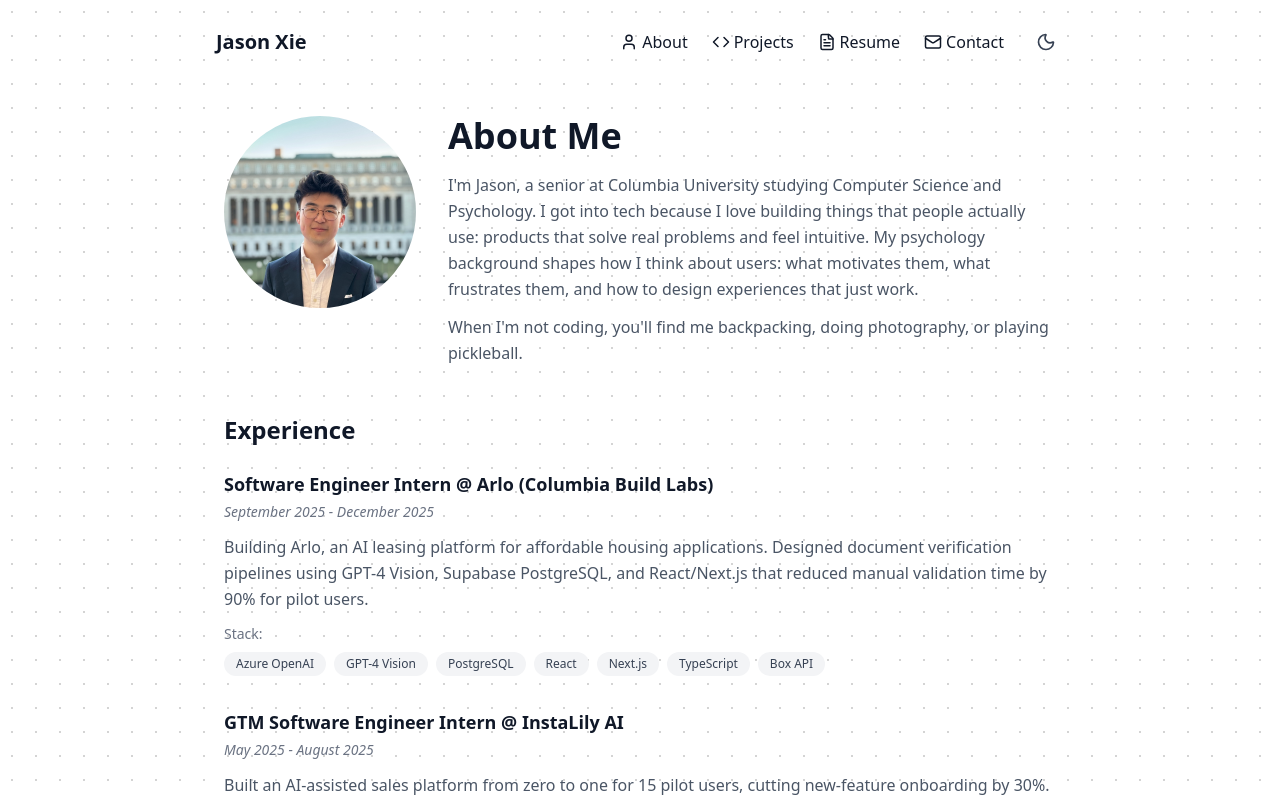
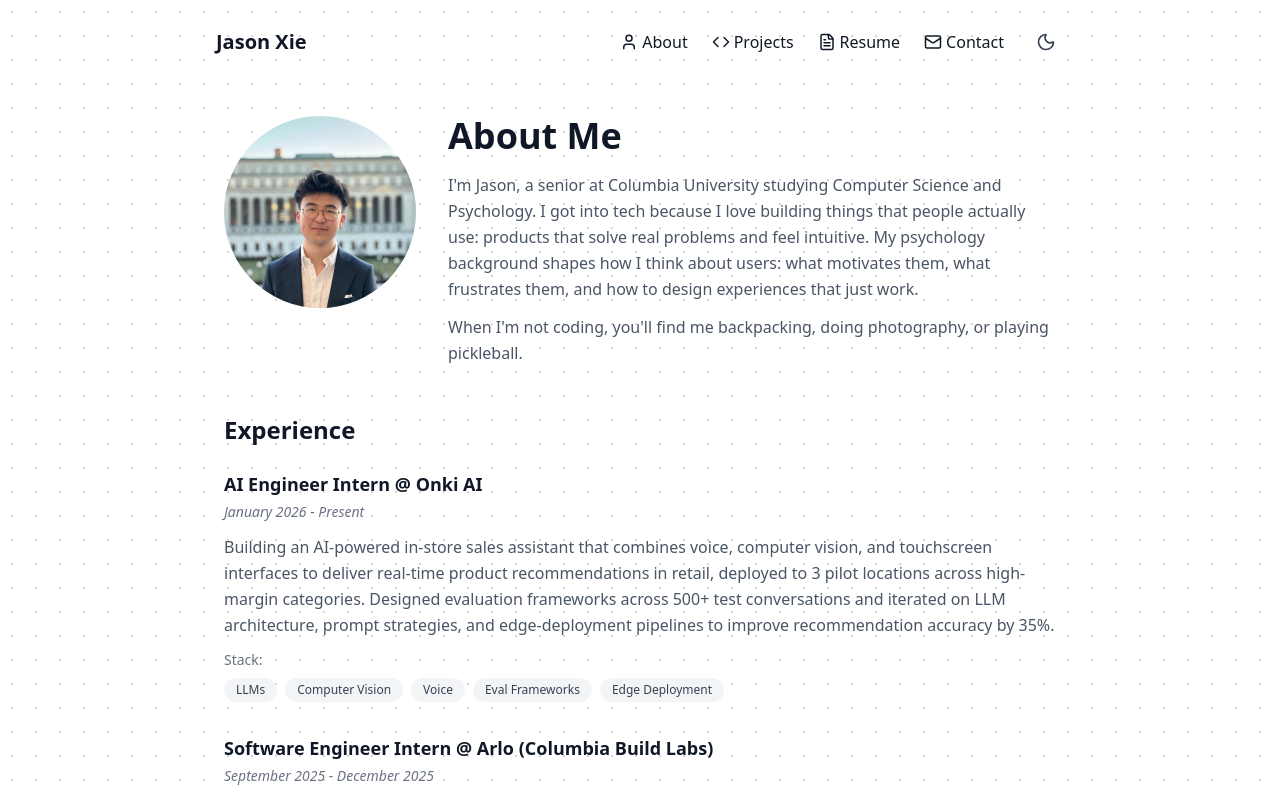
Before and after one commit to Jason2657/portfolio-website, a Next.js app: page /about in a window 1280 px wide. Shown: the top 800 px of the page. Built offline with nearby package versions, Linux system fonts and the light colour scheme.

Commit message:
Add Onki AI role and update Arlo to past tense on About page

```diff
--- a/app/about/page.tsx
+++ b/app/about/page.tsx
@@ -35,12 +35,34 @@ export default function About() {
         <h2 className="text-2xl font-bold text-gray-900 dark:text-white">Experience</h2>
 
         <div className="mt-6 space-y-8">
+          {/* Onki AI */}
+          <div>
+            <h3 className="text-lg font-semibold text-gray-900 dark:text-white">AI Engineer Intern @ Onki AI</h3>
+            <p className="text-gray-500 dark:text-gray-400 text-sm italic mt-1">January 2026 - Present</p>
+            <p className="text-gray-600 dark:text-gray-300 mt-3 leading-relaxed">
+              Building an AI-powered in-store sales assistant that combines voice, computer vision, and touchscreen interfaces to deliver real-time product recommendations in retail, deployed to 3 pilot locations across high-margin categories. Designed evaluation frameworks across 500+ test conversations and iterated on LLM architecture, prompt strategies, and edge-deployment pipelines to improve recommendation accuracy by 35%.
+            </p>
+            <div className="mt-3">
+              <p className="text-sm text-gray-500 dark:text-gray-400 font-medium mb-2">Stack:</p>
+              <div className="flex flex-wrap gap-2">
+                {["LLMs", "Computer Vision", "Voice", "Eval Frameworks", "Edge Deployment"].map((tech) => (
+                  <span
+                    key={tech}
+                    className="px-3 py-1 bg-gray-100 text-gray-700 rounded-full text-xs dark:bg-gray-800 dark:text-gray-300"
+                  >
+                    {tech}
+                  </span>
+                ))}
+              </div>
+            </div>
+          </div>
+
           {/* Arlo */}
           <div>
             <h3 className="text-lg font-semibold text-gray-900 dark:text-white">Software Engineer Intern @ Arlo (Columbia Build Labs)</h3>
             <p className="text-gray-500 dark:text-gray-400 text-sm italic mt-1">September 2025 - December 2025</p>
             <p className="text-gray-600 dark:text-gray-300 mt-3 leading-relaxed">
-              Building Arlo, an AI leasing platform for affordable housing applications. Designed document verification pipelines using GPT-4 Vision, Supabase PostgreSQL, and React/Next.js that reduced manual validation time by 90% for pilot users.
+              Built Arlo, an AI leasing platform for affordable housing applications. Designed document verification pipelines using GPT-4 Vision, Supabase PostgreSQL, and React/Next.js that reduced manual validation time by 90% for pilot users.
             </p>
             <div className="mt-3">
               <p className="text-sm text-gray-500 dark:text-gray-400 font-medium mb-2">Stack:</p>
```
